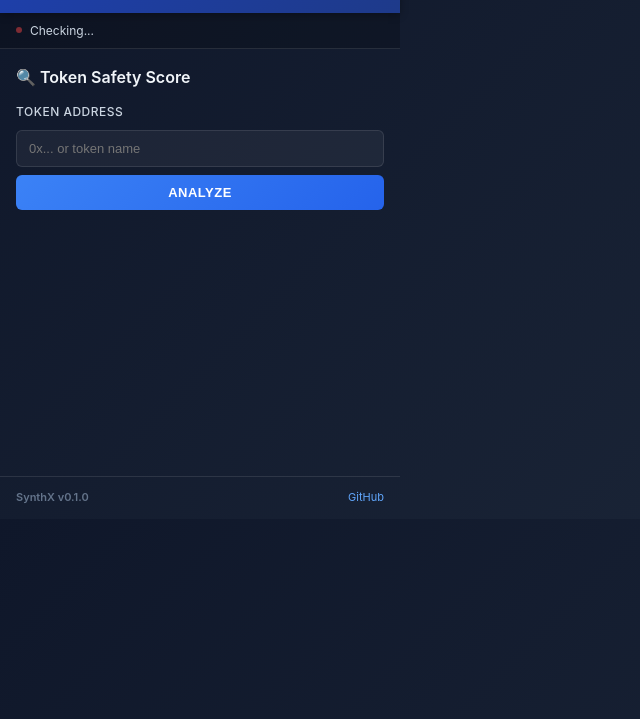
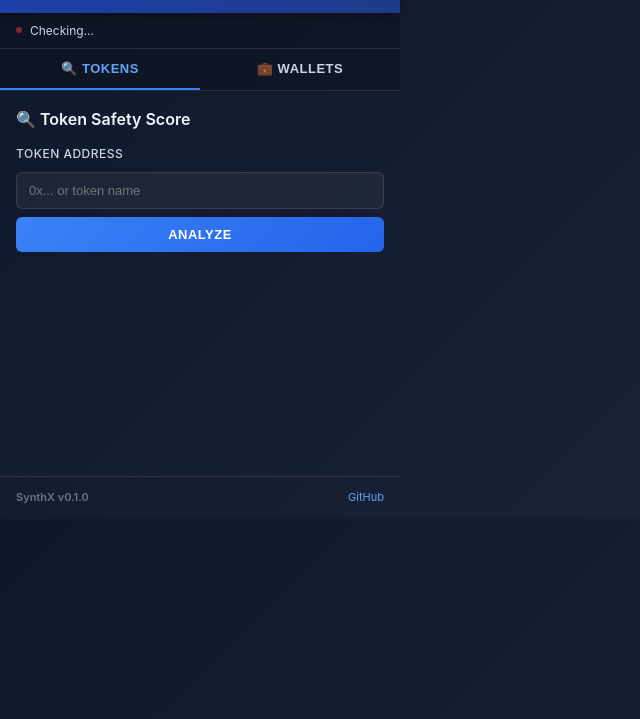
Before and after one commit to NuttakitDW/synthx, a browser extension: page sidebar.html in a window 1280 px wide. Shown: the part 81-800 px from the top of the page, without its empty margins (0-640 px from the left). Drawn offline with Linux system fonts and the light colour scheme.

Commit message:
feat: Add tab navigation for Token and Wallet analyzers
Added visible tab buttons to switch between:
- Token Safety Score (🔍 Tokens)
- Wallet Analyzer (💼 Wallets)

Previously both features existed but the Wallet tab wasn't visible/switchable.
Now users can clearly see and click between the two features.

Tab styling:
- Blue underline for active tab
- Smooth transitions
- Professional look matching extension theme

```diff
--- a/sidebar.css
+++ b/sidebar.css
@@ -99,6 +99,39 @@ body {
 
 .status-text {
   color: #cbd5e1;
+}
+
+/* Tab Navigation */
+.tab-nav {
+  display: flex;
+  gap: 0;
+  border-bottom: 1px solid rgba(255, 255, 255, 0.1);
+  background: rgba(0, 0, 0, 0.2);
+}
+
+.tab-btn {
+  flex: 1;
+  padding: 12px 16px;
+  background: transparent;
+  border: none;
+  color: #cbd5e1;
+  font-size: 13px;
+  font-weight: 600;
+  cursor: pointer;
+  transition: all 0.2s;
+  border-bottom: 2px solid transparent;
+  text-transform: uppercase;
+  letter-spacing: 0.5px;
+}
+
+.tab-btn:hover {
+  color: #e2e8f0;
+  background: rgba(255, 255, 255, 0.05);
+}
+
+.tab-btn.active {
+  color: #60a5fa;
+  border-bottom-color: #3b82f6;
 }
 
 /* Main Content */
--- a/sidebar.html
+++ b/sidebar.html
@@ -19,6 +19,12 @@
       <div class="status" id="statusBar">
         <span class="status-dot" id="statusDot"></span>
         <span class="status-text" id="statusText">Checking...</span>
+      </div>
+
+      <!-- Tab Navigation -->
+      <div class="tab-nav">
+        <button class="tab-btn active" data-tab="tokenTab">🔍 Tokens</button>
+        <button class="tab-btn" data-tab="walletTab">💼 Wallets</button>
       </div>
 
       <!-- Main Content -->
--- a/sidebar.js
+++ b/sidebar.js
@@ -40,6 +40,9 @@ document.addEventListener('DOMContentLoaded', () => {
   // Check extension status
   checkExtensionStatus();
 
+  // Setup tab navigation
+  setupTabs();
+
   // Event listeners
   analyzeTokenBtn.addEventListener('click', handleAnalyzeToken);
   analyzeWalletBtn.addEventListener('click', handleAnalyzeWallet);
@@ -57,6 +60,30 @@ document.addEventListener('DOMContentLoaded', () => {
     if (e.key === 'Enter') handleAnalyzeWallet();
   });
 });
+
+/**
+ * Setup tab navigation
+ */
+function setupTabs() {
+  const tabBtns = document.querySelectorAll('.tab-btn');
+  const tabContents = document.querySelectorAll('.tab-content');
+
+  tabBtns.forEach((btn) => {
+    btn.addEventListener('click', () => {
+      const tabId = btn.dataset.tab;
+
+      // Remove active class from all buttons and contents
+      tabBtns.forEach((b) => b.classList.remove('active'));
+      tabContents.forEach((c) => c.classList.remove('active'));
+
+      // Add active class to clicked button and corresponding content
+      btn.classList.add('active');
+      document.getElementById(tabId).classList.add('active');
+
+      console.log(`[UI] Switched to tab: ${tabId}`);
+    });
+  });
+}
 
 /**
  * Handle token analysis
```
